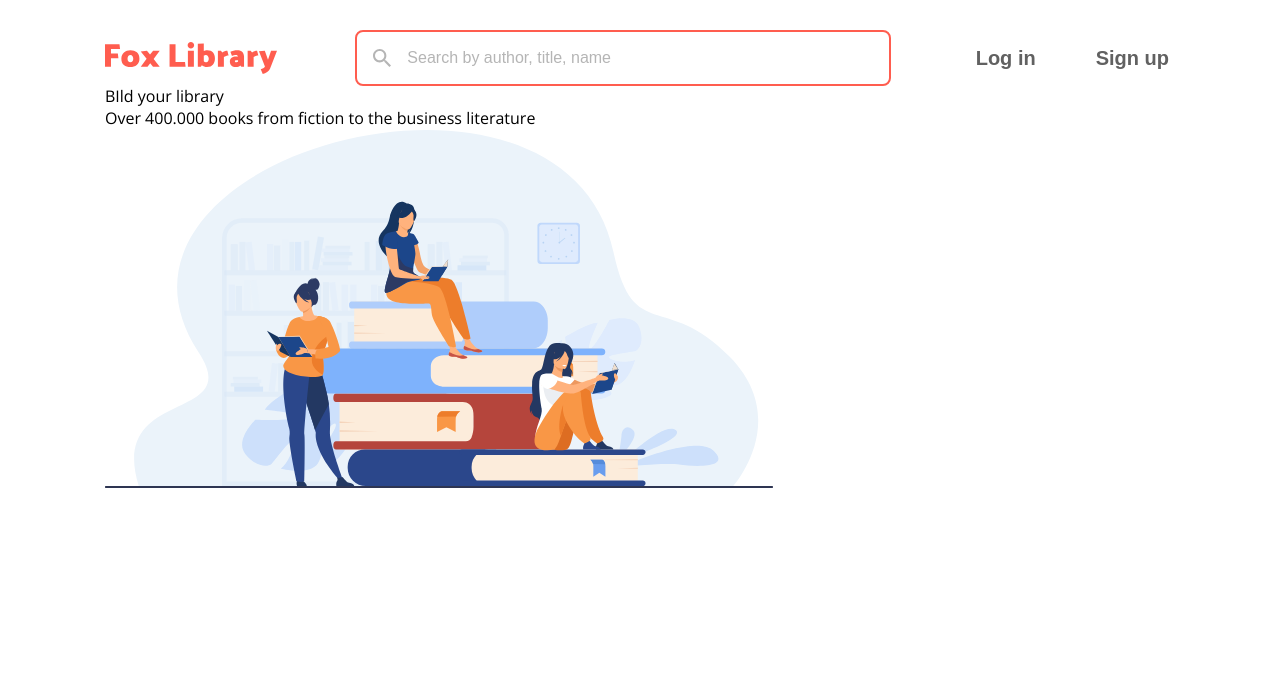
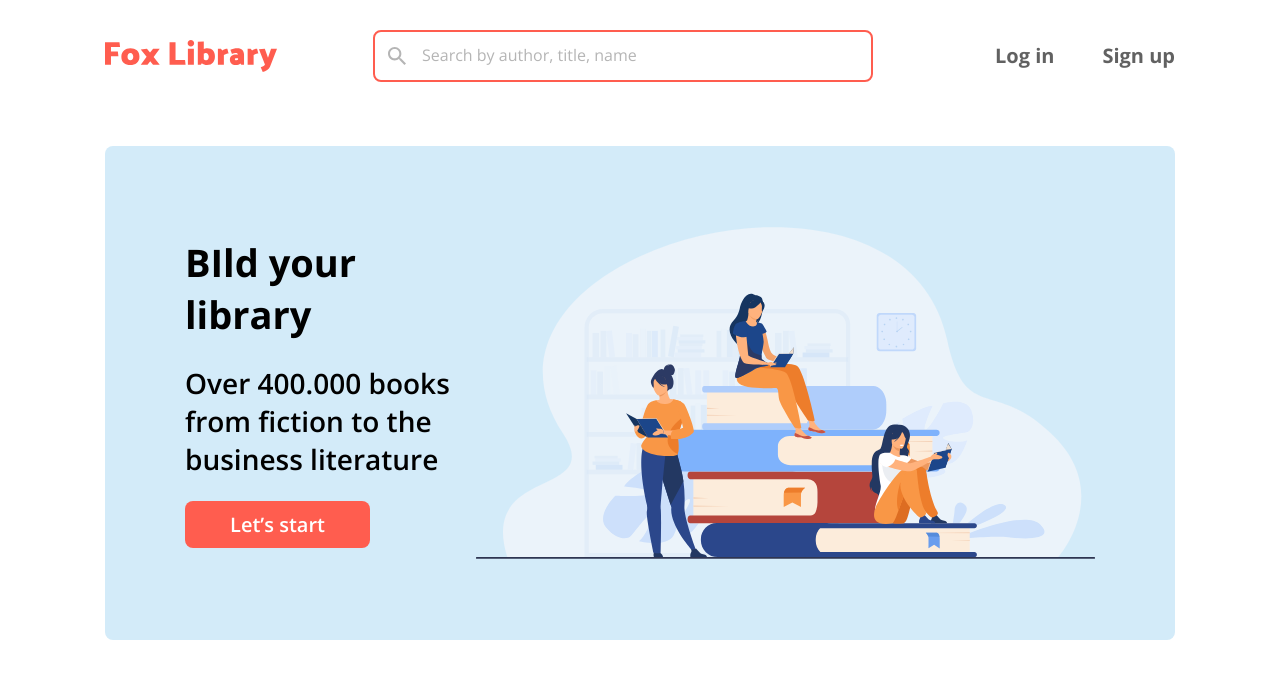
Before and after one commit to usermilena/if-diploma, a React (Create React App) app: page / in a window 1280 px wide. Shown: the top 678 px of the page. Built offline with nearby package versions, Linux system fonts and the light colour scheme.

Commit message:
Added intro page

```diff
--- a/src/assets/styles/index.css
+++ b/src/assets/styles/index.css
@@ -1,21 +1,65 @@
 @import url("./fonts.css");
-@import url("./reset.css");
-
-body {
-  font-family: "Open Sans", sans-serif;
-  font-weight: 400;
-  color: var(--textDark);
-  line-height: 1.36em;
-  min-width: 320px;
-  box-sizing: border-box;
-}
 
 :root {
   --primary: #ff5d4f;
   --secondary: #85c8ee;
   --secondaryLight: #d3ebf9;
-  --bg: #ffffff;
-  --textDark: #000000;
+  --bg: #fff;
+  --textDark: #000;
   --text: #616161;
   --textLight: #b5b5b5;
+  --textAccent: #fff;
 }
+
+* {
+  font-family: "Open Sans", sans-serif;
+  font-weight: 400;
+  color: var(--textDark);
+  line-height: 1.36em;
+  box-sizing: border-box;
+  margin: 0;
+  padding: 0;
+  border: 0;
+  font-size: 100%;
+  vertical-align: baseline;
+}
+
+body {
+  min-width: 320px;
+}
+
+ul {
+  list-style-type: none;
+}
+
+input::-webkit-outer-spin-button,
+input::-webkit-inner-spin-button {
+  -webkit-appearance: none;
+  margin: 0;
+}
+
+input[type="number"] {
+  -moz-appearance: textfield;
+}
+
+input[type="radio"] {
+  display: none;
+}
+
+input + label {
+  display: inline-block;
+}
+
+input {
+  outline: none;
+  border: none;
+}
+
+a {
+  text-decoration: none;
+}
+
+button {
+  background: transparent;
+  border: none;
+}
--- a/src/assets/styles/reset.css
+++ /dev/null
@@ -1,134 +0,0 @@
-html,
-body,
-div,
-span,
-applet,
-object,
-iframe,
-h1,
-h2,
-h3,
-h4,
-h5,
-h6,
-p,
-blockquote,
-pre,
-a,
-abbr,
-acronym,
-address,
-big,
-cite,
-code,
-del,
-dfn,
-em,
-img,
-ins,
-kbd,
-q,
-s,
-samp,
-small,
-strike,
-strong,
-sub,
-sup,
-tt,
-var,
-b,
-u,
-i,
-center,
-dl,
-dt,
-dd,
-ol,
-ul,
-li,
-fieldset,
-form,
-label,
-legend,
-table,
-caption,
-tbody,
-tfoot,
-thead,
-tr,
-th,
-td,
-article,
-aside,
-canvas,
-details,
-embed,
-figure,
-figcaption,
-footer,
-header,
-hgroup,
-menu,
-nav,
-output,
-ruby,
-section,
-summary,
-time,
-mark,
-audio,
-video {
-  margin: 0;
-  padding: 0;
-  border: 0;
-  font-size: 100%;
-  font: inherit;
-  vertical-align: baseline;
-}
-/* HTML5 display-role reset for older browsers */
-article,
-aside,
-details,
-figcaption,
-figure,
-footer,
-header,
-hgroup,
-menu,
-nav,
-section {
-  display: block;
-}
-body {
-  line-height: 1;
-}
-ol,
-ul {
-  list-style: none;
-}
-blockquote,
-q {
-  quotes: none;
-}
-blockquote:before,
-blockquote:after,
-q:before,
-q:after {
-  content: "";
-  content: none;
-}
-table {
-  border-collapse: collapse;
-  border-spacing: 0;
-}
-
-button {
-  background: transparent;
-  border: none;
-}
-
-input {
-  outline: none;
-  border: none;
-}
--- a/src/components/Button/Button.jsx
+++ b/src/components/Button/Button.jsx
@@ -0,0 +1,16 @@
+import React from "react";
+
+import classNames from "classnames";
+import { string } from "prop-types";
+
+import styles from "./Button.module.css";
+
+export const Button = ({ text, className }) => {
+  return (
+    <button className={classNames(styles.button, className)}>{text}</button>
+  );
+};
+
+Button.propTypes = {
+  text: string.isRequired,
+};
--- a/src/components/Button/Button.module.css
+++ b/src/components/Button/Button.module.css
@@ -0,0 +1,9 @@
+.button {
+  border-radius: 8px;
+  background-color: var(--primary);
+  color: var(--textAccent);
+  font-size: 20px;
+  font-weight: 600;
+  padding: 10px 45px;
+  cursor: pointer;
+}
--- a/src/components/Header/Header.jsx
+++ b/src/components/Header/Header.jsx
@@ -3,15 +3,16 @@
 import { LogoIcon } from "../Icons";
 import { Menu } from "../Menu";
 import { Search } from "../Search";
-import { Wrapper } from "../Wrapper";
 import styles from "./Header.module.css";
 
 export const Header = () => {
   return (
-    <Wrapper className={styles.wrapper}>
-      <LogoIcon className={styles.logo} />
-      <Search />
+    <div className={styles.wrapper}>
+      <div className={styles.searchWrapper}>
+        <LogoIcon className={styles.logo} />
+        <Search />
+      </div>
       <Menu />
-    </Wrapper>
+    </div>
   );
 };
--- a/src/components/Header/Header.module.css
+++ b/src/components/Header/Header.module.css
@@ -2,7 +2,13 @@
   display: flex;
   align-items: center;
   justify-content: space-between;
-  padding-top: 30px;
+  padding-bottom: 64px;
+}
+
+.searchWrapper {
+  display: flex;
+  align-items: center;
+  gap: 96px;
 }
 
 .logo {
--- a/src/components/Search/Search.module.css
+++ b/src/components/Search/Search.module.css
@@ -3,7 +3,7 @@
   border: 2px solid var(--primary);
   display: flex;
   align-items: center;
-  padding: 16px;
+  padding: 13px;
   min-width: 500px;
 }
 
@@ -12,6 +12,7 @@
   font-size: 16px;
   padding-left: 16px;
   min-width: 215px;
+  box-sizing: content-box;
 }
 
 .input::placeholder {
--- a/src/components/Wrapper/Wrapper.jsx
+++ b/src/components/Wrapper/Wrapper.jsx
@@ -1,6 +1,7 @@
 import React from "react";
 
 import classNames from "classnames";
+import { node } from "prop-types";
 
 import styles from "./Wrapper.module.css";
 
@@ -9,3 +10,7 @@
     <div className={classNames(styles.wrapper, className)}>{children}</div>
   );
 };
+
+Wrapper.propTypes = {
+  children: node.isRequired,
+};
--- a/src/pages/IntroPage/IntroPage.jsx
+++ b/src/pages/IntroPage/IntroPage.jsx
@@ -1,18 +1,25 @@
 import React from "react";
 
 import { IntroImage } from "../../assets/images/IntroImage";
+import { Button } from "../../components/Button";
 import { Header } from "../../components/Header";
 import { Wrapper } from "../../components/Wrapper";
+import styles from "./IntroPage.module.css";
 
 export const IntroPage = () => {
   return (
-    <>
+    <Wrapper className={styles.wrapper}>
       <Header />
-      <Wrapper>
-        <h1>BIld your library</h1>
-        <h2>Over 400.000 books from fiction to the business literature</h2>
+      <div className={styles.mainWrapper}>
+        <div className={styles.textWrapper}>
+          <h1 className={styles.title}>BIld your library</h1>
+          <h2 className={styles.text}>
+            Over 400.000 books from fiction to the business literature
+          </h2>
+          <Button text="Let’s start" className={styles.button} />
+        </div>
         <IntroImage />
-      </Wrapper>
-    </>
+      </div>
+    </Wrapper>
   );
 };
--- /dev/null
+++ b/src/pages/IntroPage/IntroPage.module.css
@@ -0,0 +1,33 @@
+.wrapper {
+  padding-top: 30px;
+  padding-bottom: 264px;
+}
+
+.mainWrapper {
+  display: flex;
+  justify-content: space-between;
+  background-color: var(--secondaryLight);
+  border-radius: 8px;
+  padding: 68px 80px;
+}
+
+.textWrapper {
+  display: flex;
+  flex-direction: column;
+  justify-content: space-evenly;
+}
+
+.title {
+  font-size: 38px;
+  font-weight: 700;
+}
+
+.text {
+  font-size: 28px;
+  font-weight: 600;
+  max-width: 314px;
+}
+
+.button {
+  max-width: 185px;
+}
```
